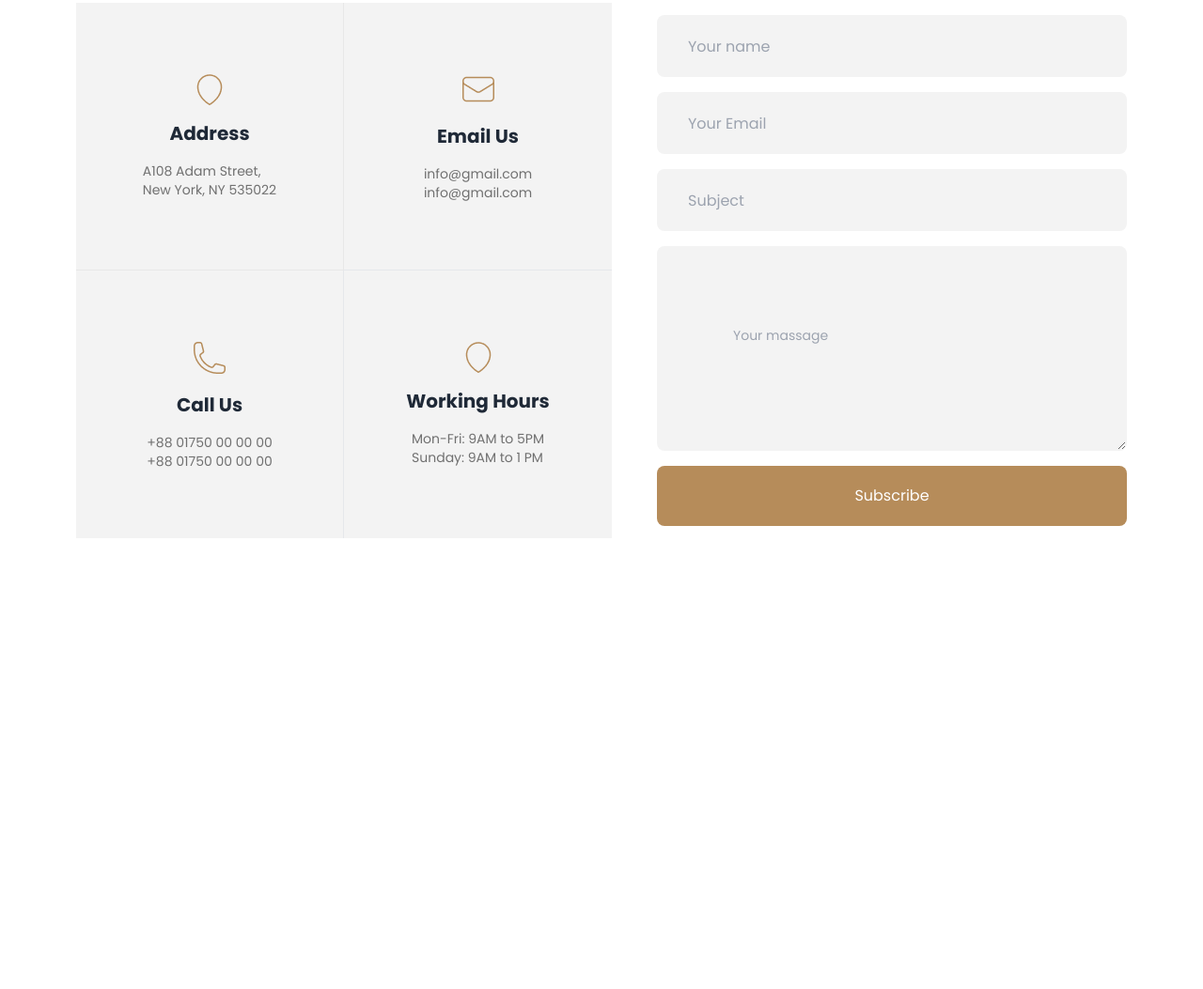
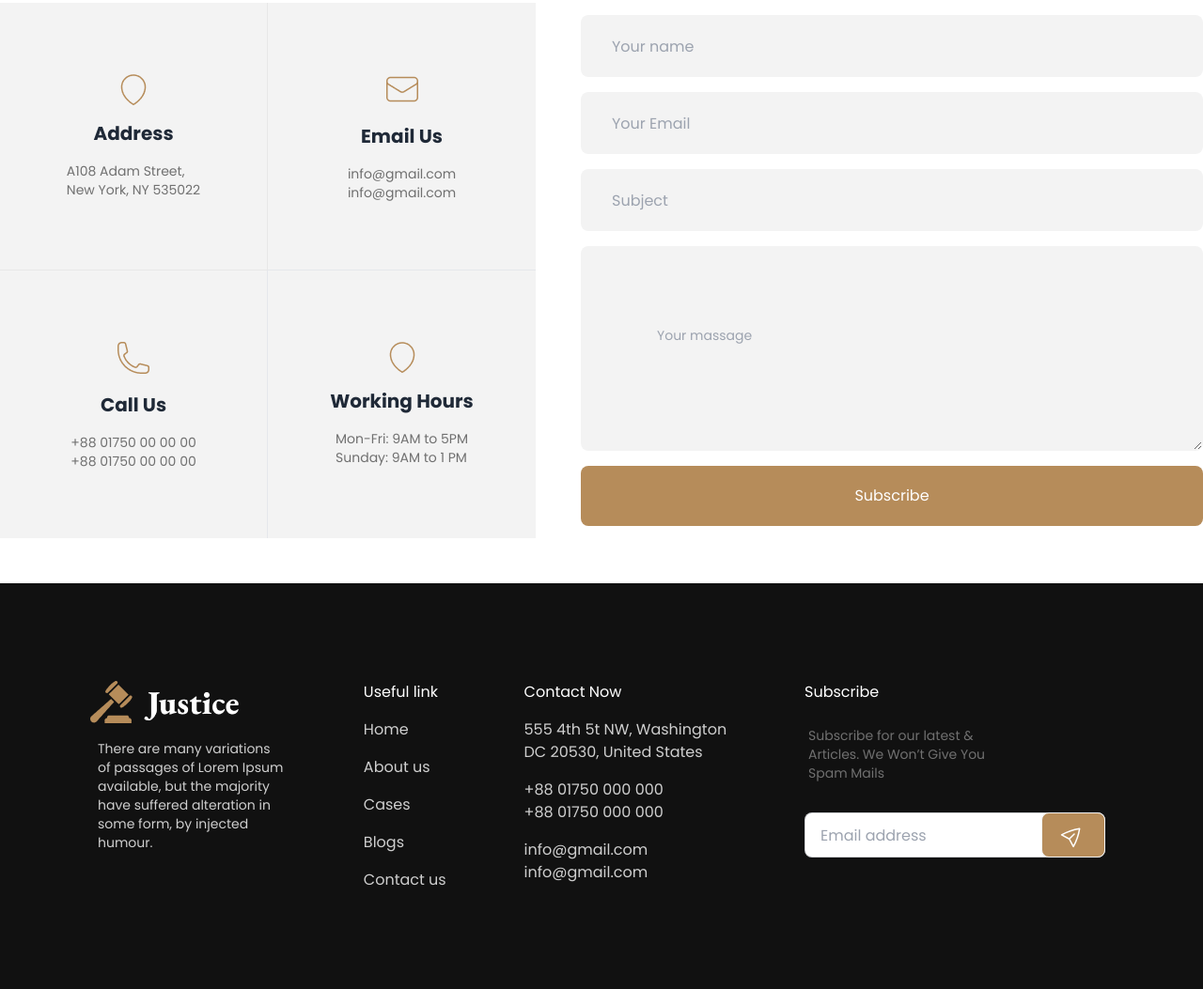
Before and after one commit to Naznin-ara/legal-action-website, a plain HTML site: page index.html in a window 1280 px wide. Shown: the part 4153-5206 px from the top of the page at 94% size. Before the commit the page ends 4774 px from the top, so only its background shows below. Drawn offline with nearby package versions, Linux system fonts and the light colour scheme.

Commit message:
footer done

```diff
--- a/index.html
+++ b/index.html
@@ -144,14 +144,14 @@
          <div class="max-w-5xl mt-8 mx-auto">
             <div class="carousel w-full">
                 <div id="slide1" class="carousel-item relative w-full">
-                    <div class="hero min-h-screen" style="background-image: url(./images/slider-1.jpg);">
+                    <div class="hero min-h-screen lg:h-[500px]" style="background-image: url(./images/slider-1.jpg);">
                         <div class="hero-overlay bg-opacity-60"></div>
                         <div class="hero-content text-center text-neutral-content">
                             <div class="max-w-lg flex flex-col justify-center items-center gap-3">
                                 <img class="w-12 h-12" src="./images/Ellipse 1.png" alt="">
                                 <h1 class="text-2xl font-bold font-garamond">Awlad Hossain</h1>
                                 <p class="text-xs">UIX Designer</p>
-                                <p class="mb-5 text-sm font-normal">Contrary to popular belief, Lorem Ipsum is not simply random text. It has roots in a piece of classical Latin literature from 45 BC, making it over 2000 years old. Richard McClintock, a Latin professor at Hampden-Sydney College in Virginia, looked up one of the more obscure Latin words, consectetur.</p>
+                                <p class="mb-5 text-sm font-normal mt-5 lg:mt-0">Contrary to popular belief, Lorem Ipsum is not simply random text. It has roots in a piece of classical Latin literature from 45 BC, making it over 2000 years old. Richard McClintock, a Latin professor at Hampden-Sydney College in Virginia, looked up one of the more obscure Latin words, consectetur.</p>
 
                               </div>
                         </div>
@@ -163,14 +163,14 @@
                   </div>
                 </div>
                 <div id="slide2" class="carousel-item relative w-full">
-                    <div class="hero min-h-screen" style="background-image: url(./images/slider-2.jpg);">
+                    <div class="hero min-h-screen lg:h-[500px]" style="background-image: url(./images/slider-2.jpg);">
                         <div class="hero-overlay bg-opacity-60"></div>
                         <div class="hero-content text-center text-neutral-content">
                           <div class="max-w-lg flex flex-col justify-center items-center gap-3">
                             <img class="w-12 h-12" src="./images/Ellipse 1.png" alt="">
                             <h1 class="text-2xl font-bold font-garamond">Awlad Hossain</h1>
                             <p class="text-xs">UIX Designer</p>
-                            <p class="mb-5 text-sm font-normal">Contrary to popular belief, Lorem Ipsum is not simply random text. It has roots in a piece of classical Latin literature from 45 BC, making it over 2000 years old. Richard McClintock, a Latin professor at Hampden-Sydney College in Virginia, looked up one of the more obscure Latin words, consectetur.</p>
+                            <p class="mb-5 text-sm font-normal mt-5 lg:mt-0">Contrary to popular belief, Lorem Ipsum is not simply random text. It has roots in a piece of classical Latin literature from 45 BC, making it over 2000 years old. Richard McClintock, a Latin professor at Hampden-Sydney College in Virginia, looked up one of the more obscure Latin words, consectetur.</p>
 
                           </div>
                         </div>
@@ -181,14 +181,14 @@
                   </div>
                 </div>
                 <div id="slide3" class="carousel-item relative w-full">
-                    <div class="hero min-h-screen" style="background-image: url(./images/slider-3.jpg);">
+                    <div class="hero min-h-screen lg:h-[500px]" style="background-image: url(./images/slider-3.jpg);">
                         <div class="hero-overlay bg-opacity-60"></div>
                         <div class="hero-content text-center text-neutral-content">
                           <div class="max-w-lg flex flex-col justify-center items-center gap-3">
                             <img class="w-12 h-12" src="./images/Ellipse 1.png" alt="">
                             <h1 class="text-2xl font-bold font-garamond">Awlad Hossain</h1>
                             <p class="text-xs">UIX Designer</p>
-                            <p class="mb-5 text-sm font-normal">Contrary to popular belief, Lorem Ipsum is not simply random text. It has roots in a piece of classical Latin literature from 45 BC, making it over 2000 years old. Richard McClintock, a Latin professor at Hampden-Sydney College in Virginia, looked up one of the more obscure Latin words, consectetur.</p>
+                            <p class="mb-5 text-sm font-normal mt-5 lg:mt-0">Contrary to popular belief, Lorem Ipsum is not simply random text. It has roots in a piece of classical Latin literature from 45 BC, making it over 2000 years old. Richard McClintock, a Latin professor at Hampden-Sydney College in Virginia, looked up one of the more obscure Latin words, consectetur.</p>
 
                           </div>
                         </div>
@@ -286,7 +286,7 @@
             Sunday: 9AM to 1 PM</p>
         </div>
       </div>
-      <div class=" w-full lg:w-[500px]">
+      <div class=" w-full lg:w-[500px] flex-1">
         <div class="flex flex-col justify-center items-center space-y-4">
           <input type="text" placeholder="Your name" class="input w-3/4 lg:w-full bg-[#F3F3F3] p-8" />
           <input type="Email" placeholder="Your Email" class="input w-3/4 lg:w-full bg-[#F3F3F3] p-8" />
@@ -297,6 +297,45 @@
       </div>
      </div>
     </section>
+    <footer class="max-w-full p-10 bg-[#111111] text-white">
+      <div class="max-w-screen-xl mx-auto p-16 flex justify-between items-start  flex-col lg:flex-row gap-12 lg:gap-0">
+        <div class="flex flex-col gap-4">
+          <span class=" text-white text-base -ml-2"><img src="./images/logo.png" alt=""></span>
+         <p class="text-sm w-[200px] text-[#CFCFCF] ">There are many variations of passages of Lorem Ipsum available, but the majority have suffered alteration in some form, by injected humour.</p>
+        </div>
+        <div class="flex flex-col gap-4">
+          <span class="text-white text-base">Useful link</span>
+          <a class="link link-hover text-[#CFCFCF]">Home</a>
+          <a class="link link-hover text-[#CFCFCF]">About us</a>
+          <a class="link link-hover text-[#CFCFCF]">Cases</a>
+          <a class="link link-hover text-[#CFCFCF]">Blogs</a>
+          <a class="link link-hover text-[#CFCFCF]">Contact us</a>
+        </div>
+        <div class="flex flex-col gap-4">
+          <span class="text-white text-base">Contact Now</span>
+          <a class="link link-hover text-[#CFCFCF]">555 4th 5t NW, Washington <br>
+            DC 20530, United States</a>
+        </a>
+          <a class="link link-hover text-[#CFCFCF]">+88 01750 000 000 <br>
+            +88 01750 000 000</a>
+          <a class="link link-hover text-[#CFCFCF]">info@gmail.com <br>
+            info@gmail.com</a>
+        </div>
+        <div class="flex flex-col gap-4">
+          <span class="text-white">Subscribe</span>
+          <div class="form-control w-80">
+            <label class="label">
+              <span class="label-text text-text">Subscribe for our latest & <br>Articles. We Won’t Give You <br> Spam Mails</span>
+            </label>
+            <div class="relative mt-6">
+              <input type="text" placeholder="Email address" class="input input-bordered w-full pr-16" />
+              <button class="btn bg-coffee absolute top-0 right-0 rounded-lg"><img src="./images/Frame.svg" alt=""></button>
+            </div>
+          </div>
+        </div>
+      </div>
+
+    </footer>
 
 
 </body>
```
Also changed, not shown: images/Frame.svg (added).
